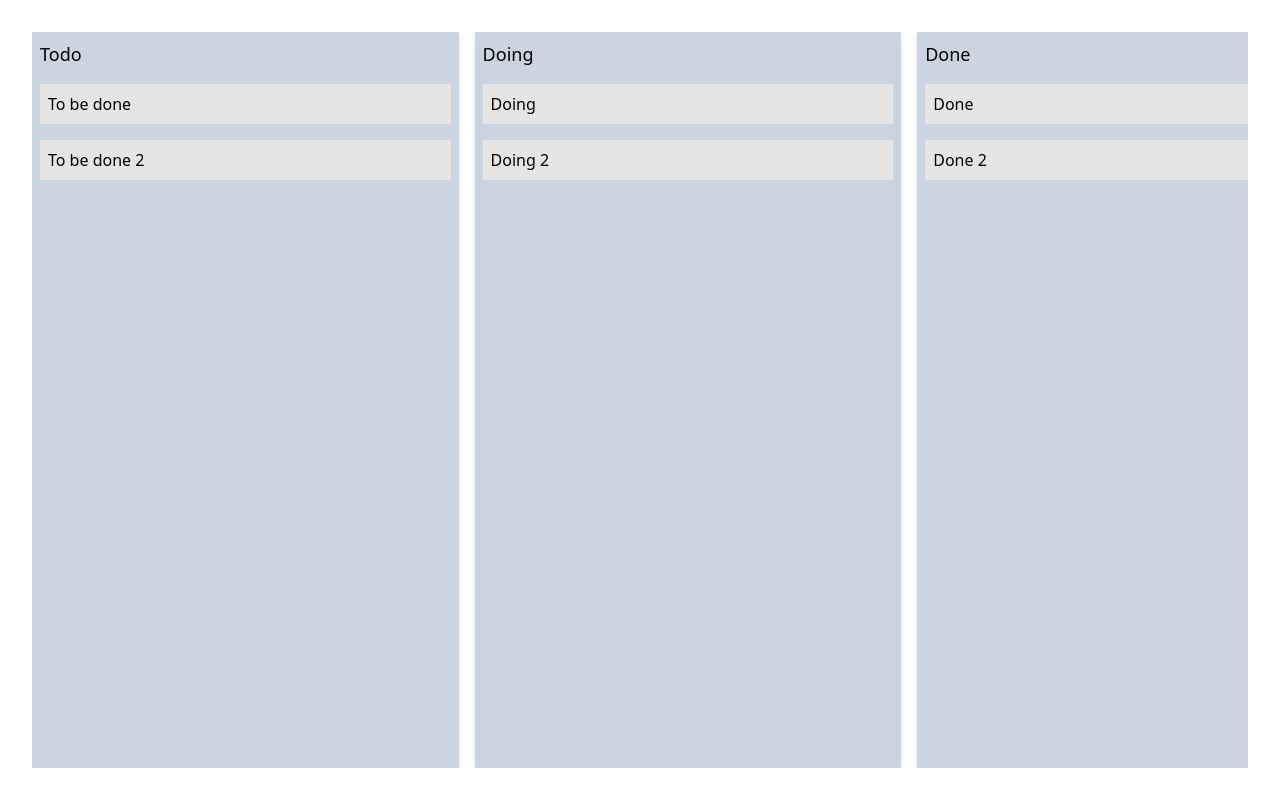
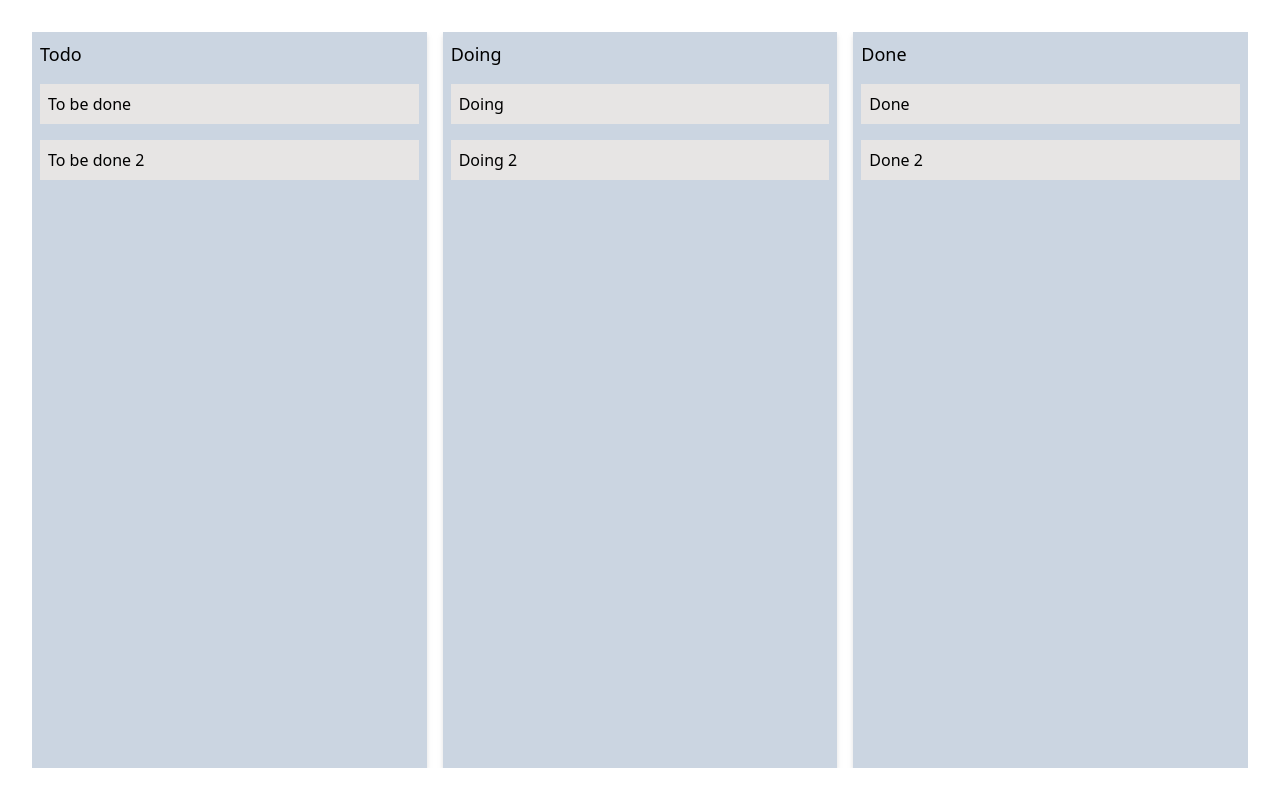
Before and after one commit to andreasnyh/kanban, a Next.js app: page / in a window 1280 px wide. Built offline with nearby package versions, Linux system fonts and the light colour scheme; a web font is replaced by a local one.

Commit message:
Some working DnD

```diff
--- a/pages/index.jsx
+++ b/pages/index.jsx
@@ -1,33 +1,112 @@
+import { useRef, useState } from "react";
+import cn from "classnames";
+import { DragDropContext, Draggable, Droppable } from "react-beautiful-dnd";
+
 export default function Home() {
-  const cols = ["Todo", "Doing", "Done"];
-  const tasks = {
+  const [cols, setCols] = useState(["Todo", "Doing", "Done"]);
+  const [tasks, setTasks] = useState({
     Todo: [
-      { name: "To be done", order: 0 },
-      { name: "To be done 2", order: 1 },
+      { id: 1, name: "To be done" },
+      { id: 2, name: "To be done 2" },
     ],
     Doing: [
-      { name: "Doing", order: 0 },
-      { name: "Doing 2", order: 1 },
+      { id: 3, name: "Doing" },
+      { id: 4, name: "Doing 2" },
     ],
     Done: [
-      { name: "Done", order: 0 },
-      { name: "Done 2", order: 1 },
+      { id: 5, name: "Done" },
+      { id: 6, name: "Done 2" },
     ],
-  };
+  });
+
+  function move(source, destination, droppableSource, droppableDestination) {
+    const sClone = [...source];
+    const dClone = [...destination];
+    const [removed] = sClone.splice(droppableSource.index, 1);
+    dClone.splice(droppableDestination.index, 0, removed);
+    setTasks({
+      ...tasks,
+      [droppableSource.droppableId]: sClone,
+      [droppableDestination.droppableId]: dClone,
+    });
+  }
+
+  function reorder(listName, startIndex, endIndex) {
+    const res = [...tasks[listName]];
+    const [removed] = res.splice(startIndex, 1);
+    res.splice(endIndex, 0, removed);
+    setTasks({ ...tasks, [listName]: res });
+  }
+
+  function handleDragEnd({ source, destination }) {
+    if (!destination) {
+      console.log("no dest");
+      return;
+    }
+
+    const sIndex = source.droppableId;
+    const dIndex = destination.droppableId;
+
+    if (sIndex === dIndex) {
+      console.log("run reorder", sIndex, dIndex);
+      reorder(sIndex, source.index, destination.index);
+      return;
+    }
+    console.log("run move", sIndex, dIndex);
+    move(tasks[sIndex], tasks[dIndex], source, destination);
+  }
+
+  const mainRef = useRef(null);
 
   return (
     <div className="bg-white h-screen max-h-screen overflow-hidden p-8">
-      <main className="min-h-full overflow-auto grid grid-flow-col auto-cols-[minmax(33.33vw,_1fr)] gap-4">
+      <main
+        ref={mainRef}
+        className="min-h-full overflow-auto grid grid-flow-col auto-cols-[minmax(20vw,_1fr)] gap-4"
+      >
+        <DragDropContext onDragEnd={handleDragEnd}>
           {cols &&
-          cols.map((col) => (
-            <div className="flex p-2 h-full grow basis-auto flex-col bg-slate-300 gap-4 drop-shadow-md">
+            cols.map((col, i) => (
+              <Droppable key={i} droppableId={col} direction="vertical">
+                {(provided, snapshot) => (
+                  <div
+                    key={i}
+                    ref={provided.innerRef}                    {...provided.droppableProps}
+                    className="flex p-2 h-full grow basis-auto flex-col bg-slate-300 gap-4 drop-shadow-md"
+                  >
                     <h2 className="text-lg">{col}</h2>
                     {tasks &&
-                tasks[col]?.map((task) => (
-                  <div className="card bg-stone-200 p-2">{task.name}</div>
+                      tasks[col]?.map(({ id, name }, index) => (
+                        <Draggable
+                          key={id}
+                          draggableId={id.toString()}
+                          index={index}
+                        >
+                          {(provided, snapshot) => {
+                            return (
+                              <div
+                                {...provided.draggableProps}
+                                {...provided.dragHandleProps}
+                                ref={provided.innerRef}
+                                className={cn(
+                                  "card bg-stone-200 p-2 !left-auto",
+                                  {
+                                    "bg-sky-200": snapshot.isDragging,
+                                  }
+                                )}
+                              >
+                                {name}
+                              </div>
+                            );
+                          }}
+                        </Draggable>
                       ))}
+                    {provided.placeholder}
                   </div>
+                )}
+              </Droppable>
             ))}
+        </DragDropContext>
       </main>
     </div>
   );
```
Also changed, not shown: pages/_app.tsx (+4 -4 lines), 1 other file (tests, documents, lock files or other folders). Lines whose indentation alone changed are shown as unchanged.
